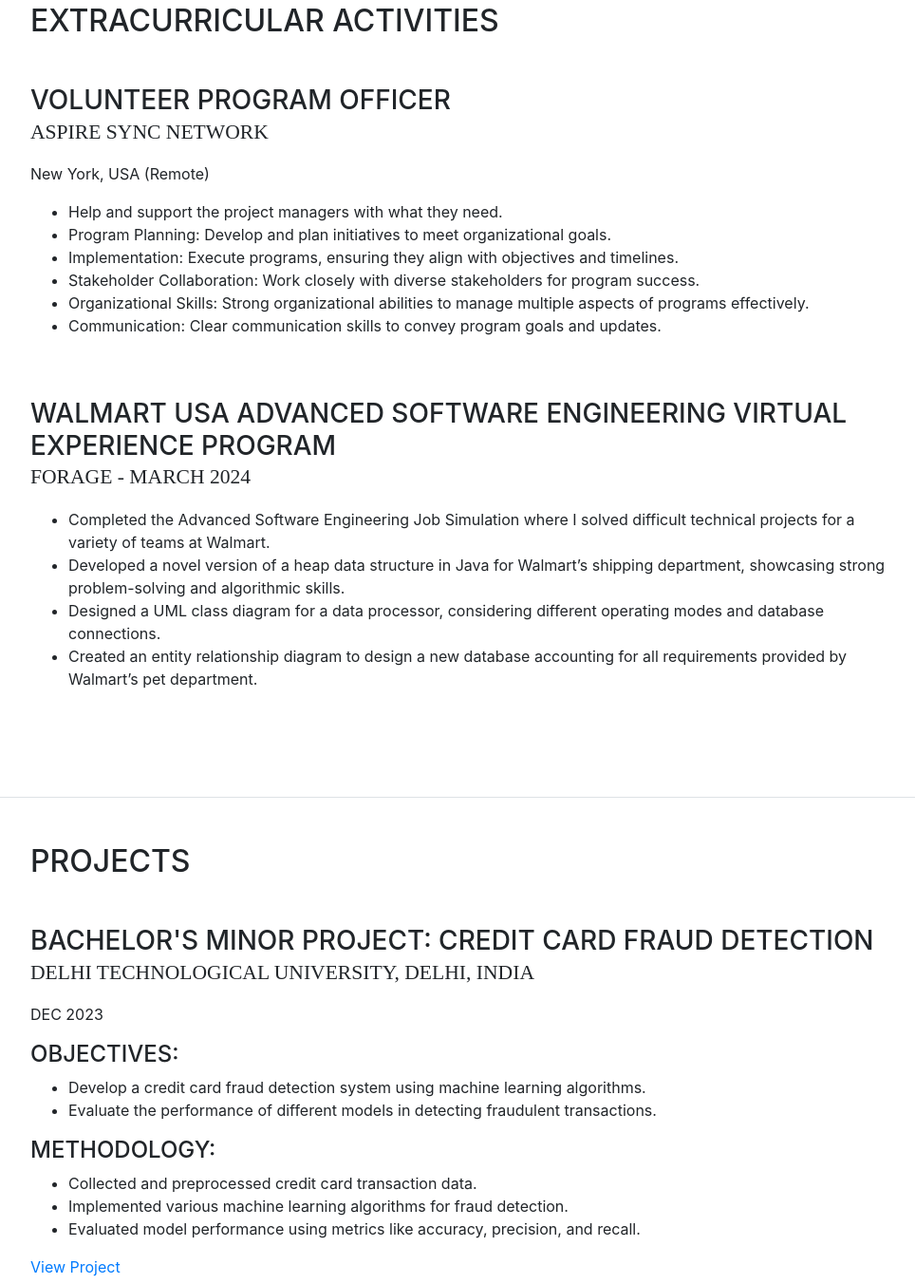
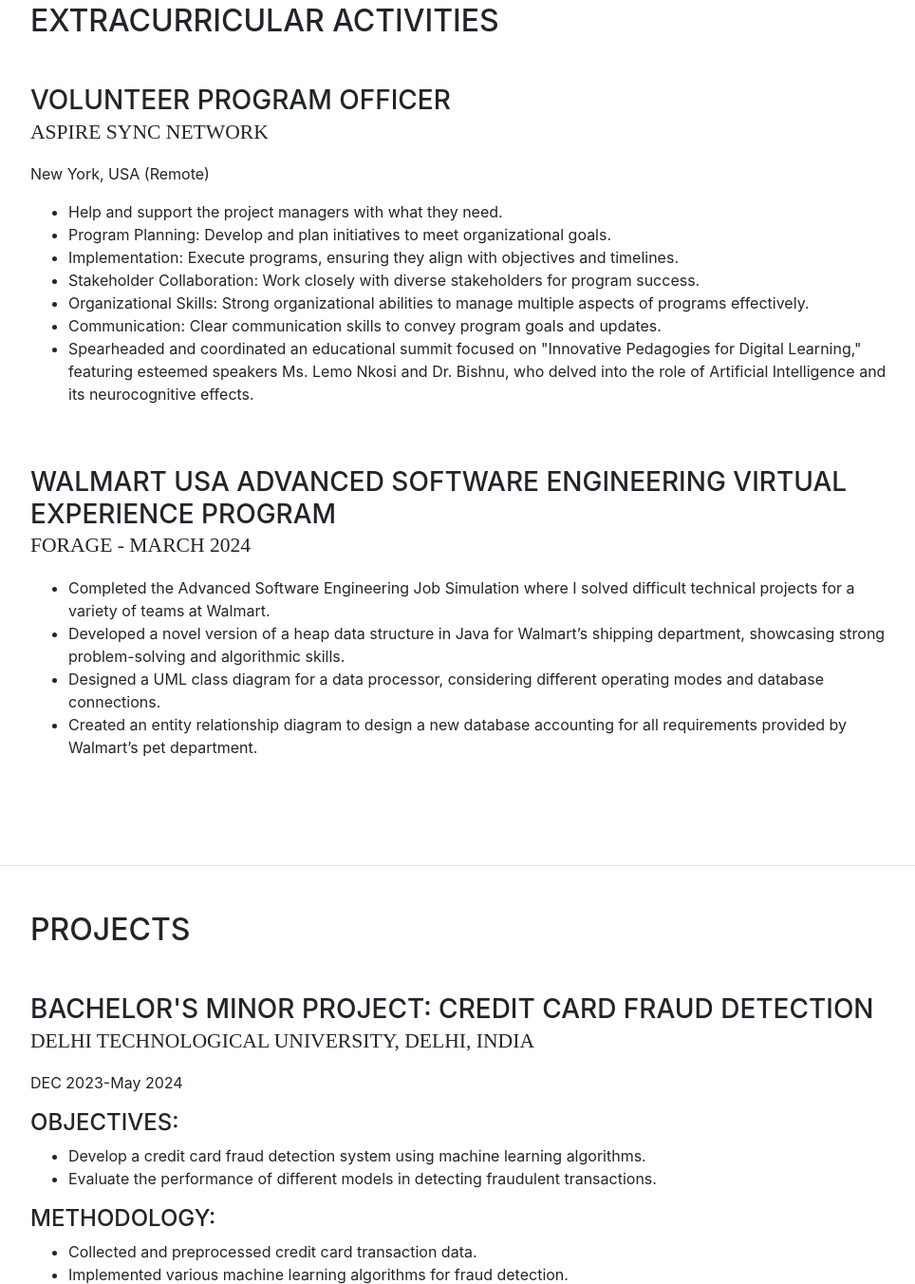
Before and after one commit to abdoulasani/Portfolio, a website with bundled scripts: page index.html in a window 1280 px wide. Shown: the part 5898-7250 px from the top of the page at 95% size, without its empty margins (288-1252 px from the left). Built offline with nearby package versions, Linux system fonts and the light colour scheme; a web font is replaced by a local one.

Commit message:
Update index.html

```diff
--- a/index.html
+++ b/index.html
@@ -399,6 +399,7 @@
           <li>Stakeholder Collaboration: Work closely with diverse stakeholders for program success.</li>
           <li>Organizational Skills: Strong organizational abilities to manage multiple aspects of programs effectively.</li>
           <li>Communication: Clear communication skills to convey program goals and updates.</li>
+          <li>Spearheaded and coordinated an educational summit focused on "Innovative Pedagogies for Digital Learning," featuring esteemed speakers Ms. Lemo Nkosi and Dr. Bishnu, who delved into the role of Artificial Intelligence and its neurocognitive effects.</li>
         </ul>
       </div>
     </div>
@@ -452,7 +453,7 @@
         <div class="resume-content mr-auto">
           <h3 class="mb-0">Bachelor's Minor Project: Credit Card Fraud Detection</h3>
           <div class="subheading mb-3">Delhi Technological University, Delhi, India</div>
-          <p>DEC 2023</p>
+          <p>DEC 2023-May 2024</p>
           <h4>Objectives:</h4>
           <ul>
             <li>Develop a credit card fraud detection system using machine learning algorithms.</li>
```
